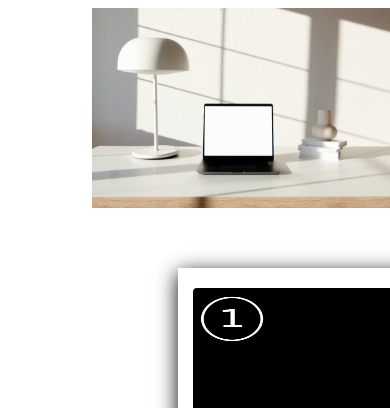
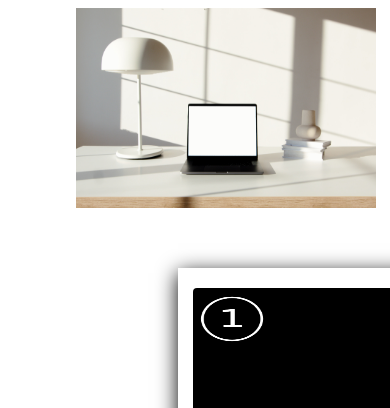
Before and after one commit to bryanbalderas/bryanbalderas.github.io, a plain HTML site: page index.html in a window 390 px wide. Shown: the part 909-1317 px from the top of the page. Drawn offline with Linux system fonts and the light colour scheme.

Commit message:
n margin

```diff
--- a/css/estilo.css
+++ b/css/estilo.css
@@ -132,7 +132,6 @@ a {
 .row{
     float: left;
     display: flex;
-    margin-left: 12%;
 }
 
 .rutas{
@@ -459,7 +458,7 @@ a {
 
     .row{
         display:block;
-        margin-left: 12%;
+        margin-left: 8%;
     }
 
     .container{
```
